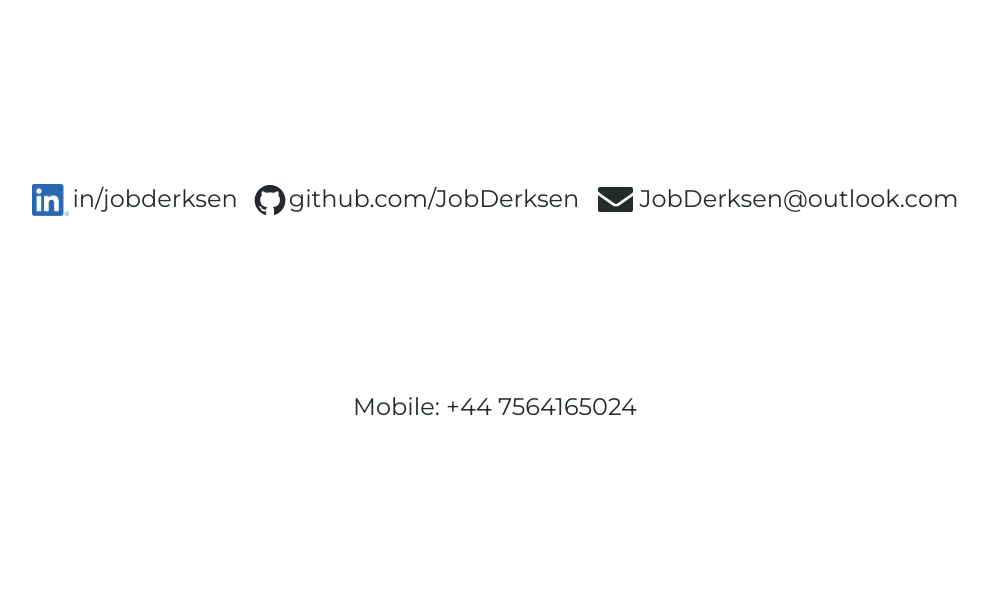
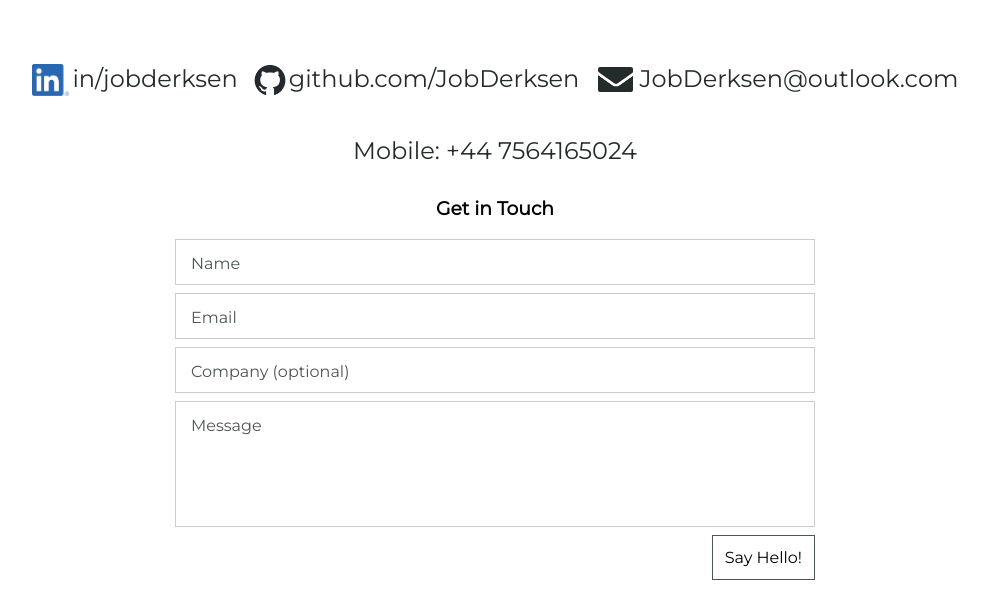
Before and after one commit to JobDerksen/cv_website, a Next.js app: page /contact in a window 1280 px wide. Shown: the top 604 px of the page, without its empty margins (145-1133 px from the left). Built offline with nearby package versions, Linux system fonts and the light colour scheme.

Commit message:
I ended up doing a form to fill in which will send me emails automatically and did no real work on the home page as this branch would suggest it would. oops. but I will finish the home page next, I promise!

```diff
--- /dev/null
+++ b/src/components/contactForm/contactForm.jsx
@@ -0,0 +1,87 @@
+//code from https://web3forms.com/platforms/nextjs-contact-form however it is edited to my specifications
+import {useState} from "react";
+import styles from './contactForm.module.scss'
+import clsx from "clsx";
+export default function ContactForm() {
+    const [recipient, setRecipient] = useState('');
+    const [email, setEmail] = useState('');
+    const [message, setMessage] = useState('');
+    const [company, setCompany] = useState('')
+    async function handleSubmit(event) {
+        event.preventDefault();
+
+        if (recipient.trim() === '' || email.trim() === '' || message.trim() === '') {
+            alert('Please fill in all required fields.');
+            return;
+        }
+
+        const formData = new FormData();
+        formData.append("name", recipient);
+        formData.append("company", company);
+        formData.append("email", email);
+        formData.append("message", message);
+        formData.append("access_key", "c6186122-32fd-4d49-bb20-95694fc75f89");
+
+        const object = Object.fromEntries(formData);
+        const json = JSON.stringify(object);
+
+        const response = await fetch("https://api.web3forms.com/submit", {
+            method: "POST",
+            headers: {
+                "Content-Type": "application/json",
+                Accept: "application/json"
+            },
+            body: json
+        });
+        const result = await response.json();
+        if (result.success) {
+            console.log(result);
+            setRecipient('');
+            setEmail('');
+            setMessage('');
+            setCompany('')
+        }
+    }
+
+    return (
+        <>
+            <div className={styles.container}>
+                <h3>Get in Touch</h3>
+                <form onSubmit={handleSubmit}>
+                        <div className={styles.input_container}>
+                            <input type="text" value={recipient} onChange={(e) => setRecipient(e.target.value)}/>
+                            <label className={clsx({[styles['filled']]:recipient})} htmlFor={"name"}>
+                                Name
+                            </label>
+                        </div>
+
+                        <div className={styles.input_container}>
+                            <input type="email" value={email} onChange={(e) => setEmail(e.target.value)}/>
+                            <label className={clsx({[styles['filled']]:email})} htmlFor={"email"}>
+                                Email
+                            </label>
+                        </div>
+
+                        <div className={styles.input_container}>
+                            <input type="text" value={company} onChange={(e) => setCompany(e.target.value)}/>
+                            <label className={clsx({[styles['filled']]:company})} htmlFor={"company"}>
+                                Company (optional)
+                            </label>
+                        </div>
+
+                    <div className={styles.input_container}>
+                         <textarea
+                             name="message"
+                             value={message}
+                             onChange={(e) => setMessage(e.target.value)}
+                         />
+                        <label className={clsx({[styles['filled']]: message})} htmlFor={"message"}>
+                            Message
+                        </label>
+                    </div>
+                    <button className={styles.button} type="submit">Say Hello!</button>
+                </form>
+            </div>
+        </>
+    );
+}
--- /dev/null
+++ b/src/components/contactForm/contactForm.module.scss
@@ -0,0 +1,100 @@
+.container{
+  margin: 2rem 20rem 0.5rem;
+  @media (max-width: 800px) {
+    margin: 2rem 1.5rem 0.5rem;
+  }
+}
+
+.input_container {
+  position: relative;
+  display: flex;
+  flex-direction: column;
+}
+
+.input_container:focus-within label {
+  transform: translate(0, 12px) scale(0.8);
+  color: #4e5555;
+}
+
+.input_container .filled {
+  transform: translate(0, 12px) scale(0.8);
+}
+
+.input_container label {
+  position: absolute;
+  pointer-events: none;
+  transform: translate(0, 23px) scale(1);
+  transform-origin: top left;
+  transition: 200ms cubic-bezier(0, 0, 0.2, 1) 0ms;
+  color: #4e5555;
+  left: 16px;
+  top: -8px;
+}
+
+.input_container input {
+  line-height: 1;
+  outline: none;
+  box-shadow: none;
+  transition: 200ms cubic-bezier(0, 0, 0.2, 1) 0ms;
+  padding: 24px 16px 4px 16px;
+  border: 0.01rem solid #ccc;
+  margin-bottom: 0.5rem;
+  font-family: 'montserrat', sans-serif;
+}
+
+.input_container textarea {
+  line-height: 1;
+  height: 6rem;
+  outline: none;
+  box-shadow: none;
+  transition: 200ms cubic-bezier(0, 0, 0.2, 1) 0ms;
+  padding: 24px 16px 4px 16px;
+  border: 0.01rem solid #ccc;
+  margin-bottom: 0.5rem;
+  font-family: 'montserrat', sans-serif;
+  resize: none;
+}
+
+.input_container input:focus {
+  box-shadow: 0 0 0 2px #4e5555;
+}
+
+.input_container textarea:focus {
+  box-shadow: 0 0 0 2px #4e5555;
+}
+
+.input{
+  padding: 0.75rem;
+  border: 0.01rem solid #ccc;
+  font-size: 1rem;
+  width: 100%;
+  margin-bottom: 0.5rem;
+  font-family: 'montserrat', sans-serif;
+}
+
+.button{
+  border: 0.01rem solid #4e5555;
+  float: right;
+  background-color: white;
+  font-family: 'montserrat', sans-serif;
+  cursor: pointer;
+  padding: 0.75rem;
+  font-size: 1rem;
+  @media (max-width: 800px) {
+    margin: 0 0.75rem 0.5rem;
+  }
+}
+
+.button:hover{
+  background-color: #4e5555;
+  color: white;
+  @media (max-width: 800px) {
+    background-color: white;
+    color: #4e5555;
+  }
+}
+
+.button:active {
+  background-color: #4e5555;
+  color: white;
+}
--- a/src/components/icons/email/EmailIcon.tsx
+++ b/src/components/icons/email/EmailIcon.tsx
@@ -3,7 +3,7 @@ import styles from './Email.module.scss'
 
 const EmailIcon: React.FC = () => {
     return (
-        <div className={styles.emailIcon}>
+        <div className={styles.emailIcon} style={{zIndex:-10}}>
             <div className={styles.letter1}/>
             <div className={styles.letter2}/>
         </div>
--- a/src/pages/contact.tsx
+++ b/src/pages/contact.tsx
@@ -5,6 +5,7 @@ import linkedin from '../assets/LI-In-Bug.png';
 import github from '../assets/github-mark.png';
 import React from "react";
 import EmailIcon from '../components/icons/email/EmailIcon'
+import ContactForm from "@/components/contactForm/contactForm";
 
 const Contact: React.FC = () => {
     const recipient = 'JobDerksen@outlook.com';
@@ -57,8 +58,11 @@ const Contact: React.FC = () => {
                         <span className={styles.links}>JobDerksen@outlook.com</span>
                     </a>
                 </div>
-                <div style={{marginTop:50}}>
+                <div>
                     <a className={styles.telephone} onClick={handleCallClick} style={{cursor: "pointer"}}>Mobile: +44 7564165024</a>
+                </div>
+                <div>
+                    <ContactForm/>
                 </div>
             </div>
         </div>
--- a/src/pages/home.tsx
+++ b/src/pages/home.tsx
@@ -10,11 +10,7 @@ const Home: React.FC = () => {
                 <link rel="icon" href="/favicon.ico"/>
             </Head>
             <div className='content'>
-                <h1 style={{fontSize:100, fontWeight:900}}>
-                    {/* eslint-disable-next-line react/no-unescaped-entities */}
-                    Hi I'm Job <span style={{fontSize:10}}>(pronounced yob)</span>
-                </h1>
-
+                <h1>Hi, my name is Job Derksen...</h1>
             </div>
         </div>
     );
--- a/src/pages/projects.tsx
+++ b/src/pages/projects.tsx
@@ -1,6 +1,5 @@
 import React from "react";
 import Head from "next/head";
-import {Navigation} from "@/components/navigation/Navigation";
 const Projects = () => {
     return(
         <div className='pageContainer' id='/projects'>
--- a/src/styles/Contact.module.scss
+++ b/src/styles/Contact.module.scss
@@ -1,8 +1,8 @@
 .container {
   display: flex;
   justify-content: center;
-  margin-top: 10rem;
-  margin-bottom: 10rem;
+  margin-top: 5vh;
+  margin-bottom: 1vh;
   @media (max-width: 800px) {
     justify-content: left;
     flex-direction: column;
@@ -23,7 +23,7 @@
 .linkContainer{
   text-decoration: none;
   display: flex;
-  margin: 0.5rem 0.5rem 1rem;
+  margin: 0.5rem 0.5rem 4vh;
 }
 .links{
   font-size: 1.5rem;
```
Also changed, not shown: src/components/navigation/Navigation.tsx (+16 -29 lines).
